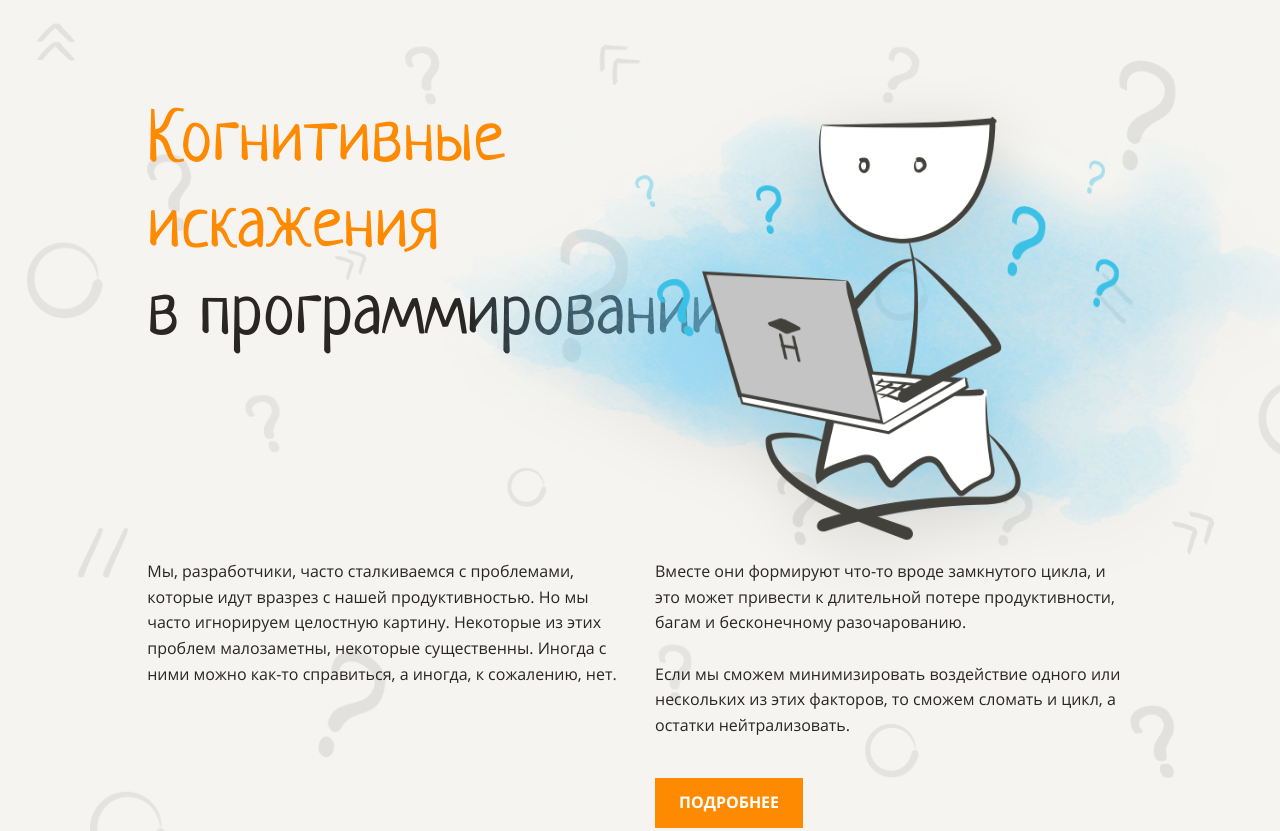
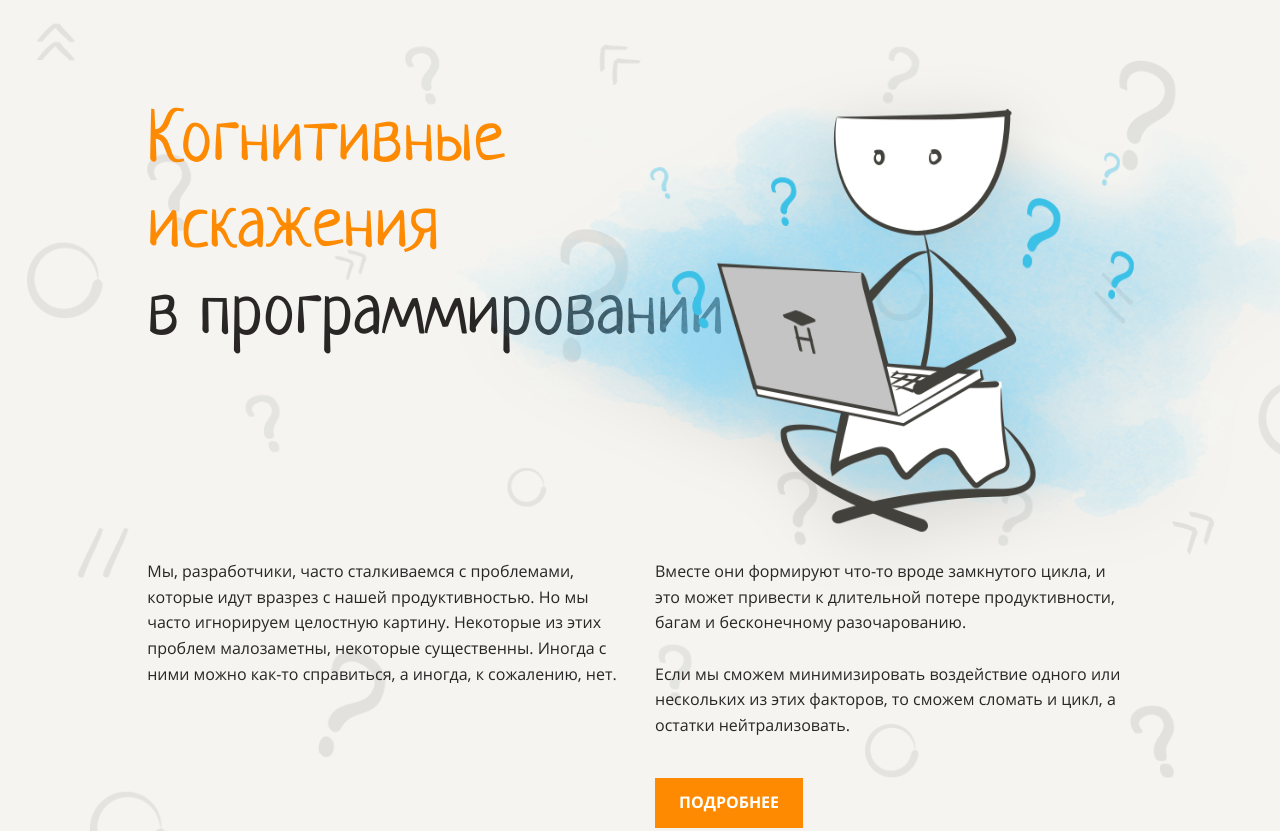
Before and after one commit to pbychenko/layout-designer-project-lvl1, a website: page src/index.html in a window 1280 px wide. Shown: the top 831 px of the page. Drawn offline with Linux system fonts and the light colour scheme.

Commit message:
fix diffs 10

```diff
--- a/src/styles/main.css
+++ b/src/styles/main.css
@@ -114,8 +114,8 @@ header .container{
 
 header img {
   position: absolute;
-  top: -45px; /*должно быть 55 */
-  right: -270px;
+  top: -53px; /*должно быть 55 */
+  right: -285px;
   max-width: 100%;
   height: 525px;
 
```
Also changed, not shown: src/index.html (+0 -3 lines).
